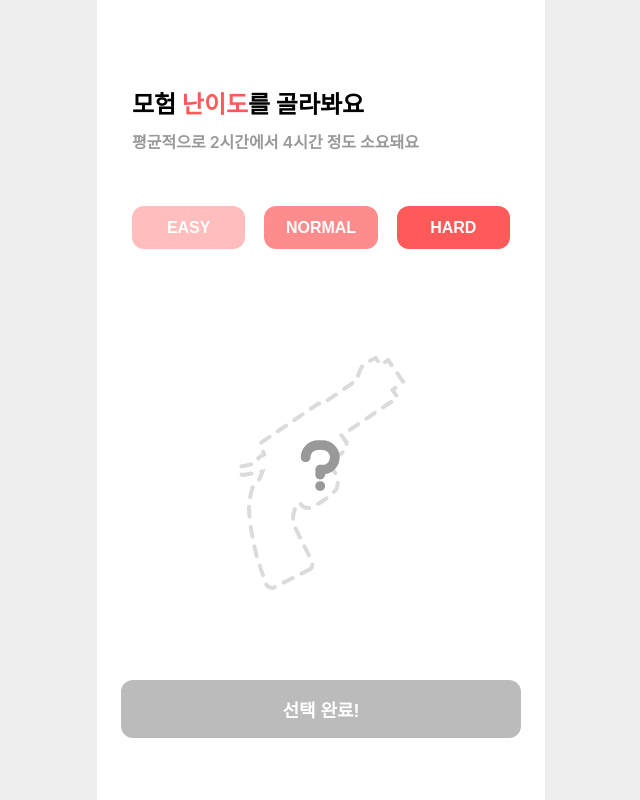
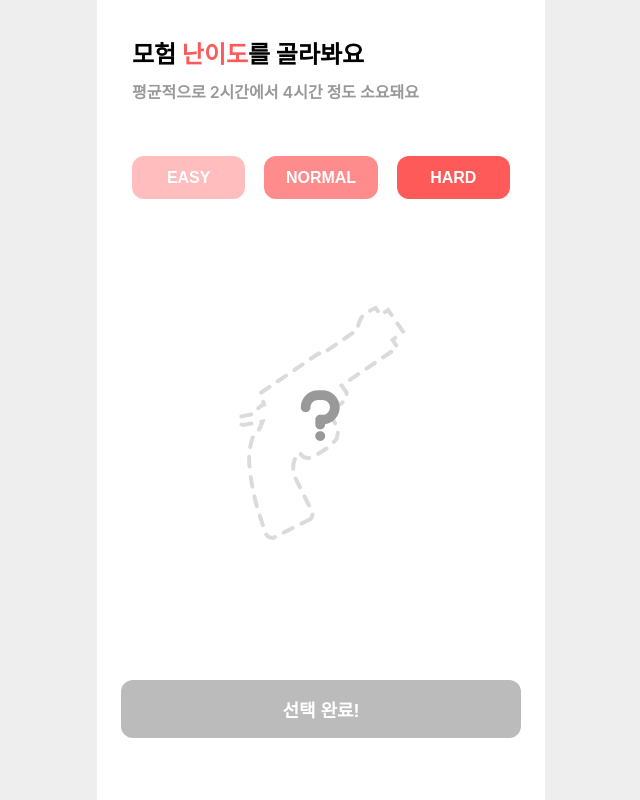
Before and after one commit to danmin20/peace-tol, a React (Vite) app: page / in a window 1280 px wide. Shown: the whole page, without its empty margins (319-959 px from the left). Built offline with nearby package versions, Linux system fonts and the light colour scheme; no server answers; a web font is replaced by a local one.

Commit message:
헤더 패딩을 Layout에 주지 않고 헤더 내부에 주도록 변경

```diff
--- a/src/_common/components/Header/index.tsx
+++ b/src/_common/components/Header/index.tsx
@@ -1,6 +1,6 @@
 import { motion } from 'framer-motion'
 
-import { HeaderStyle } from './style'
+import { HeaderStyle, spacingCss } from './style'
 import { Back } from '../../../assets'
 
 type Props = {
@@ -10,11 +10,14 @@ type Props = {
 
 export const Header = ({ extra, handleBack }: Props) => {
   return (
+    <>
       <div css={HeaderStyle}>
         <motion.div whileTap={{ scale: 0.9 }}>
           <Back onClick={handleBack} />
         </motion.div>
         {extra}
       </div>
+      <div css={spacingCss} />
+    </>
   )
 }
--- a/src/_common/components/Header/style.ts
+++ b/src/_common/components/Header/style.ts
@@ -16,3 +16,7 @@ export const HeaderStyle = css({
   right: 0,
   zIndex: 1
 })
+
+export const spacingCss = css({
+  height: '50px'
+})
--- a/src/_common/components/Layout/style.ts
+++ b/src/_common/components/Layout/style.ts
@@ -13,7 +13,5 @@ export const innerCss = css({
   minWidth: '360px',
   maxWidth: '448px',
   margin: '0 auto',
-  paddingTop: '50px',
-  boxSizing: 'border-box',
   backgroundColor: '#fff'
 })
```
Lines whose indentation alone changed are shown as unchanged.
